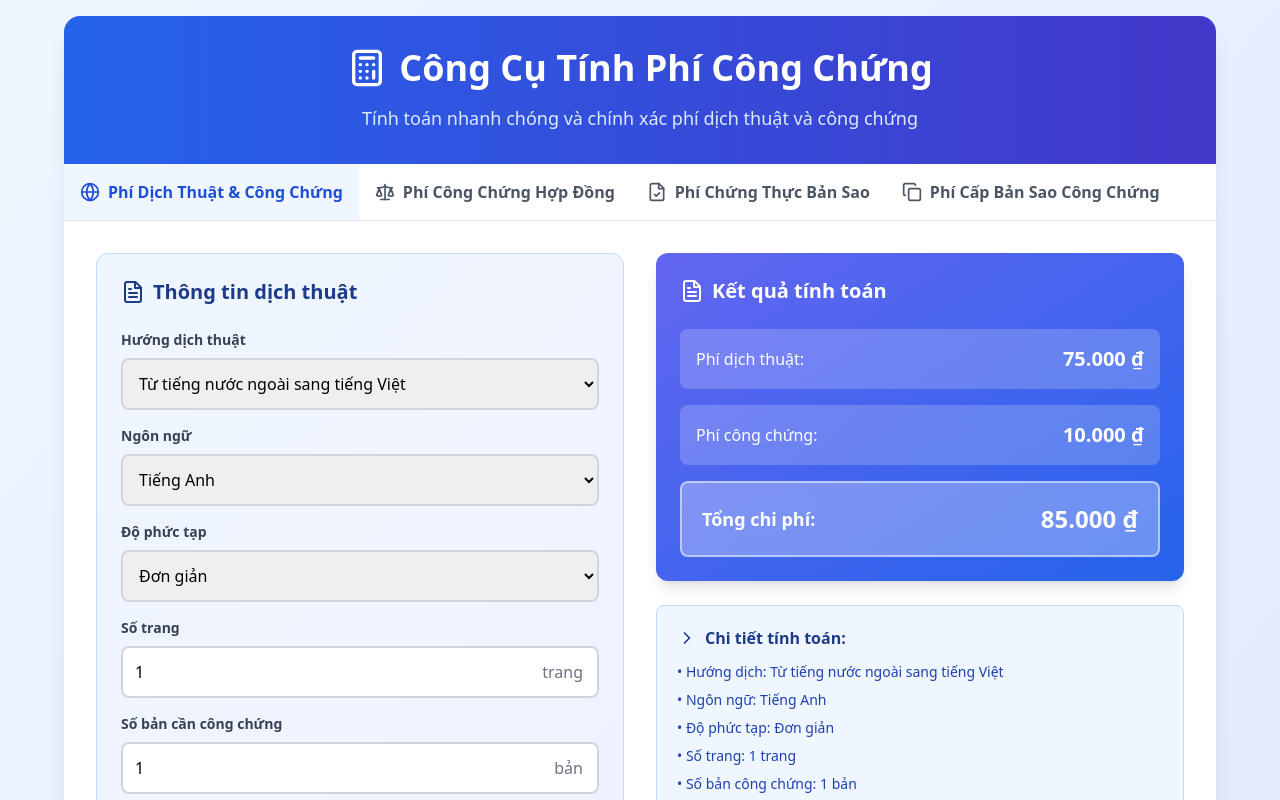
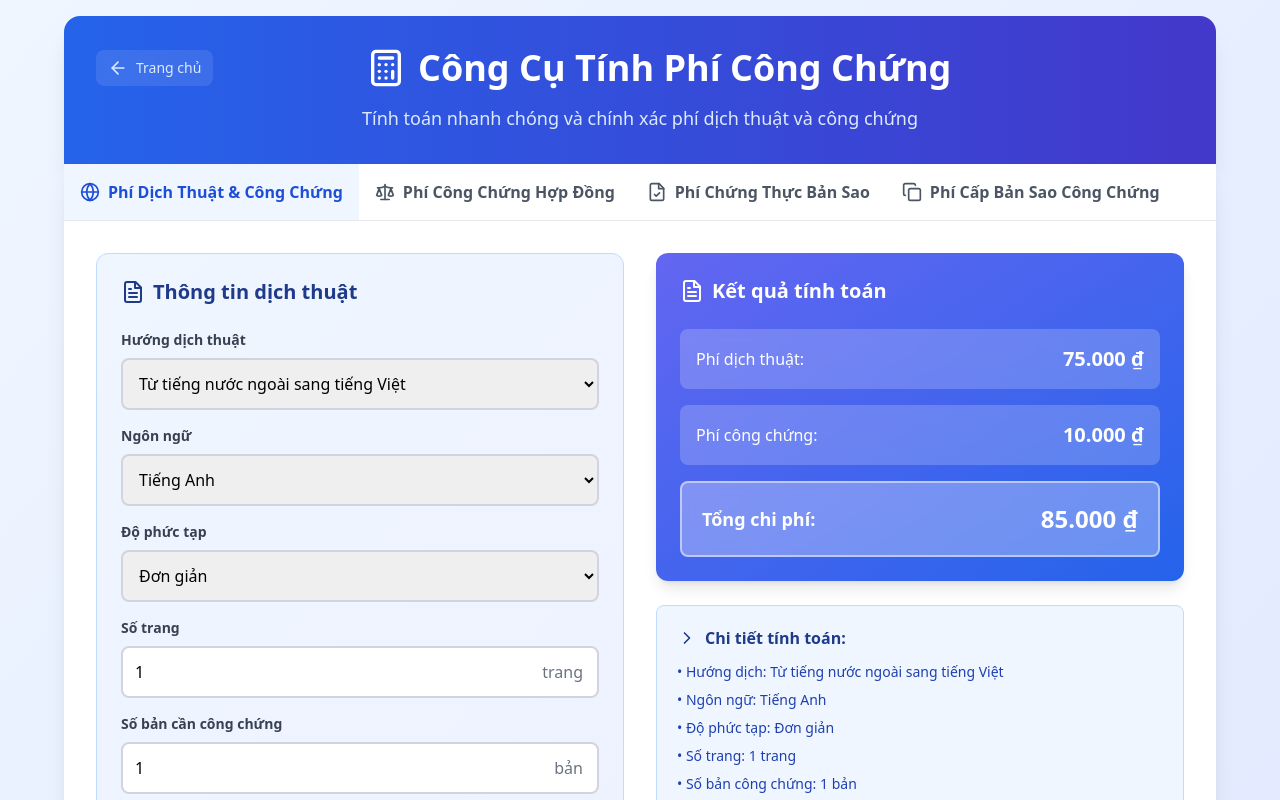
Before and after one commit to lamtung373/VPCC-NTNT, a Next.js app: page /fee-calculator in a window 1280 px wide. Shown: the top 800 px of the page. Built offline with nearby package versions, Linux system fonts and the light colour scheme.

Commit message:
Update UnifiedFeeCalculator.js
10:53 PM 28/06/2025

```diff
--- a/components/UnifiedFeeCalculator.js
+++ b/components/UnifiedFeeCalculator.js
@@ -1,7 +1,9 @@
 import React, { useState, useEffect } from 'react';
-import { Calculator, FileText, Copy, Globe, Scale, ChevronRight, FileCheck } from 'lucide-react';
+import { Calculator, FileText, Copy, Globe, Scale, ChevronRight, FileCheck, ArrowLeft } from 'lucide-react';
+import { useRouter } from 'next/router';
 
 const UnifiedFeeCalculator = () => {
+  const router = useRouter();
   const [activeTab, setActiveTab] = useState('translation');
 
   // Translation states
@@ -302,9 +304,21 @@ const UnifiedFeeCalculator = () => {
       <div className="max-w-6xl mx-auto">
         {/* Header */}
         <div className="bg-gradient-to-r from-blue-600 to-indigo-700 rounded-t-2xl p-8 text-white shadow-xl">
-          <div className="flex items-center justify-center gap-3 mb-4">
-            <Calculator className="w-10 h-10" />
-            <h1 className="text-3xl md:text-4xl font-bold">Công Cụ Tính Phí Công Chứng</h1>
+          <div className="flex items-center justify-between mb-4">
+            <button
+              onClick={() => router.push('/')}
+              className="flex items-center gap-2 text-blue-100 hover:text-white transition-colors duration-200 bg-white/10 backdrop-blur rounded-lg px-3 py-2 hover:bg-white/20"
+            >
+              <ArrowLeft className="w-5 h-5" />
+              <span className="text-sm font-medium">Trang chủ</span>
+            </button>
+
+            <div className="flex items-center gap-3">
+              <Calculator className="w-10 h-10" />
+              <h1 className="text-3xl md:text-4xl font-bold">Công Cụ Tính Phí Công Chứng</h1>
+            </div>
+
+            <div className="w-20"></div> {/* Spacer for balance */}
           </div>
           <p className="text-center text-blue-100 text-lg">Tính toán nhanh chóng và chính xác phí dịch thuật và công chứng</p>
         </div>
```
